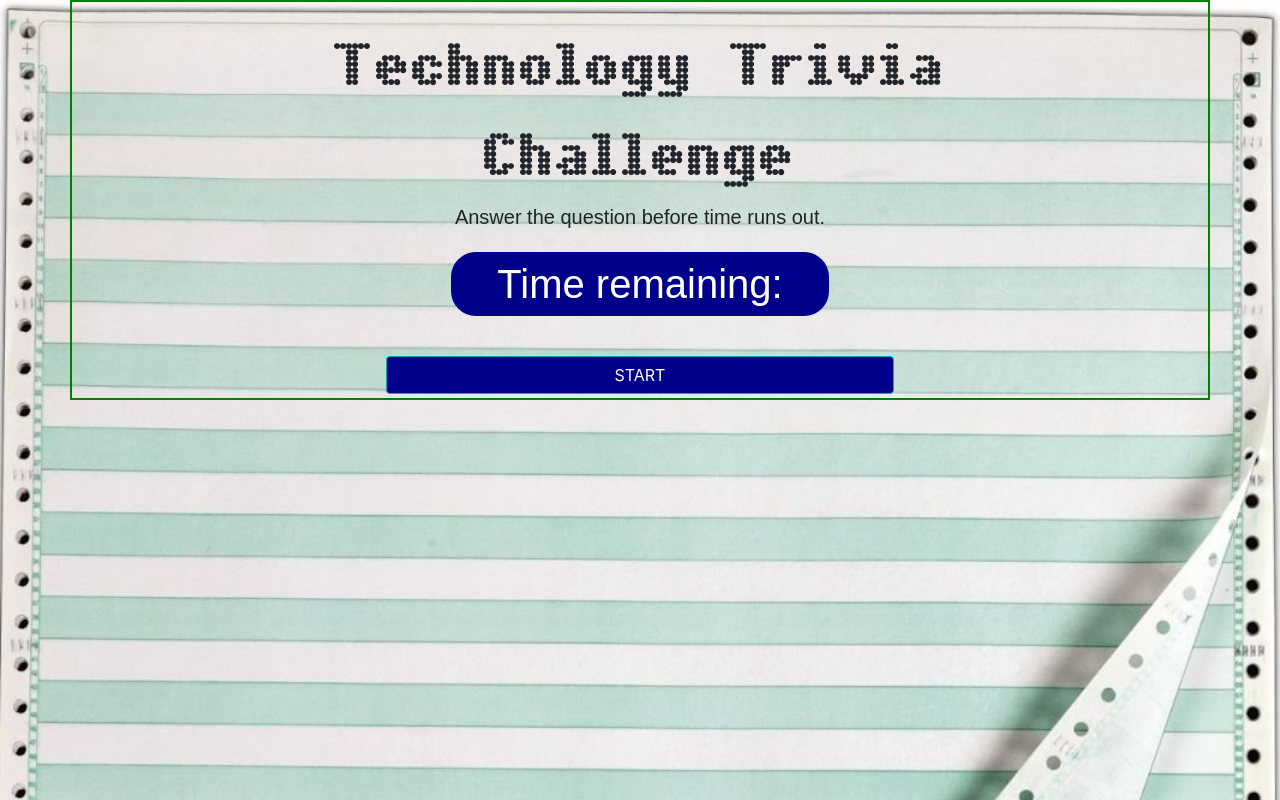
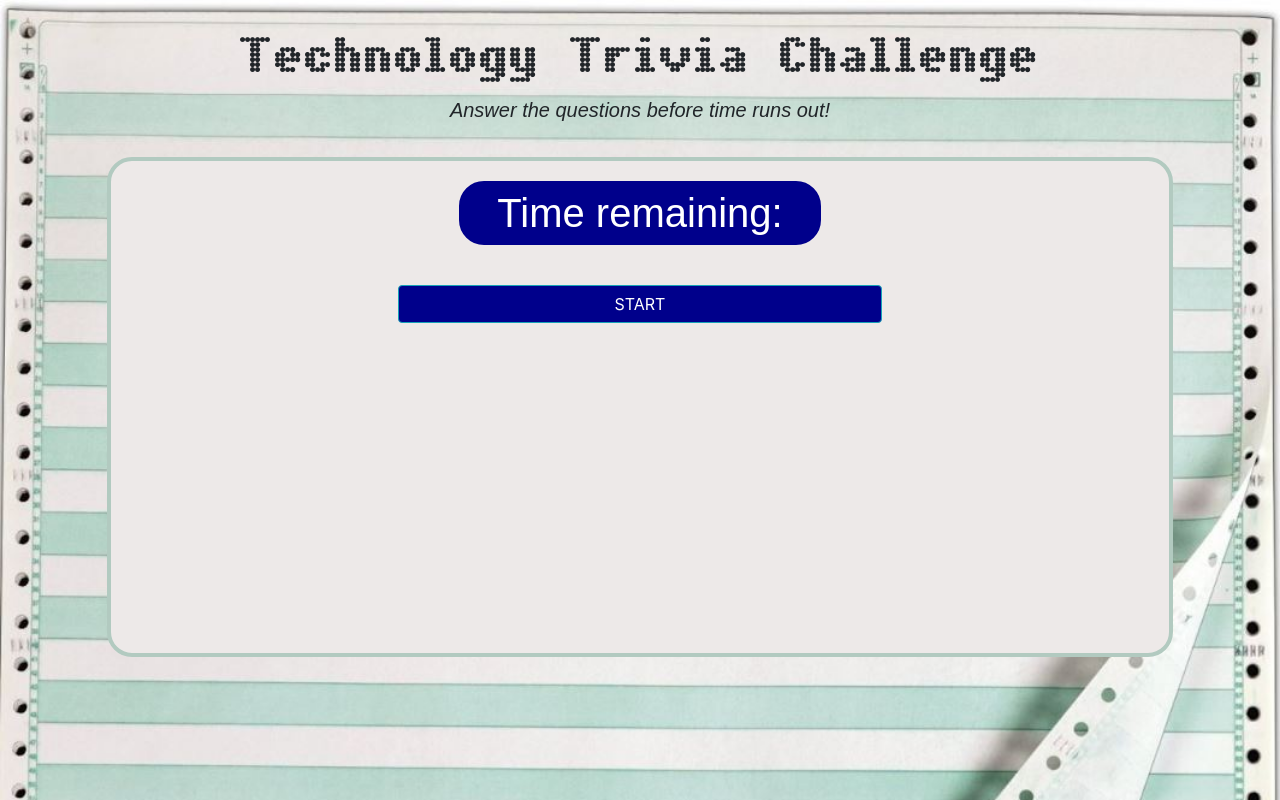
Before and after one commit to kobbootcamp/TriviaGame, a plain HTML site: page index.html in a window 1280 px wide. Drawn offline with nearby package versions, Linux system fonts and the light colour scheme.

Commit message:
last MVP

```diff
--- a/assets/css/style.css
+++ b/assets/css/style.css
@@ -1,14 +1,16 @@
+@font-face {
+    font-family: DOTMATRI;
+    src: url(../fonts/DOTMATRI.TTF);
+}
+
 @font-face {
     font-family: DOTMBold;
-    src: url(../fonts/DOTMBOLD.TTF);
-    /* src: url(../fonts/DOTMATRI.TTF); */
-
+    src: url(../fonts/DOTMBold.TTF);
 }
-
 
 #titleRow {
 font-family: "DOTMBold";
-font-size: 60px;
+font-size: 50px;
 text-align: center;
 padding-top: 20px;
 }
@@ -23,6 +25,8 @@ border-style: solid;
 border-color: darkblue;
 border-width: 2px;
 background-color: darkblue;
+margin-top:20px;
+margin-bottom:20px;
 
 }
 body {
@@ -35,9 +39,10 @@ body {
 
 #directions {
     font-family: Arial, Helvetica, sans-serif;
+    font-style:italic;
     font-size: 20px;
     text-align: center;
-    padding-bottom: 20px;
+    padding-bottom: 10px;
 
 }
 
@@ -46,15 +51,17 @@ body {
     font-size: 30px;
     text-align: center;
     padding-bottom: 20px;
-    padding-top: 20px;
+    /* padding-top: 20px; */
 
 }
 #box {
+   margin: 2%;
+    border-radius: 25px;
     border-style: solid;
-    border-color: green;
-    border-width: 2px;
-    /* background-color: */
-    height: 400px;
+    border-color: rgb(178,202,192);
+    border-width: 4px;
+    background-color:rgb(237,233,232);
+    height: 500px;
     }
 
 .btn {
@@ -67,3 +74,9 @@ body {
     border-color:white;
     margin: auto;
 }
+.results{
+    margin-top:40px;
+    font-family: "DOTMATRI";
+    font-size: 30px;
+    text-align: center;
+}
--- a/index.html
+++ b/index.html
@@ -15,7 +15,7 @@
 </head>
 
 <body>
-    <div class="container" id="box">
+    <div class="container">
         <div class="row">
             <!--TitleRow-->
             <div class="col-md-1">
@@ -29,11 +29,12 @@
             <!--TimerRow-->
             <div class="col-md-1">
             </div>
-            <div class="col-md-10" id="directions">Answer the question before time runs out.
+            <div class="col-md-10" id="directions">Answer the questions before time runs out!
             </div>
             <div class="col-md-1">
             </div>
         </div>
+        <div id="box">
         <div class="row">
             <!--TimerRow-->
             <div class="col-md-4">
@@ -59,7 +60,7 @@
         </div>
         <div class="col-md-6">
             <div class="container" id="mainStage">
-                <img id="gifHolder" src="" height="300" width="400">
+                <img id="gifHolder" src="" height="250" width="375">
                 <div class="row">
                     <!--answer1-->
                     <div class="col-md-12">
@@ -85,11 +86,20 @@
                     <button type="button" class="btn btn-info btn-block" id="D">D</button>
                     </div>
                 </div>
+                <div class="row">
+                    <!--answer4-->
+                    <div class="col-md-12">
+                    <p class = "results" id="correctAnswers"></p>
+                    <p class = "results" id="incorrectAnswers"></p>
+                    </div>
+                </div>
+                <!---->
             </div>
         </div>
         <div class="col-md-3">
         </div>
     </div>
+</div>
     <div class="row">
         <!--Footer-->
     </div>
```
Also changed, not shown: assets/javascript/app.js (+17 -3 lines).
